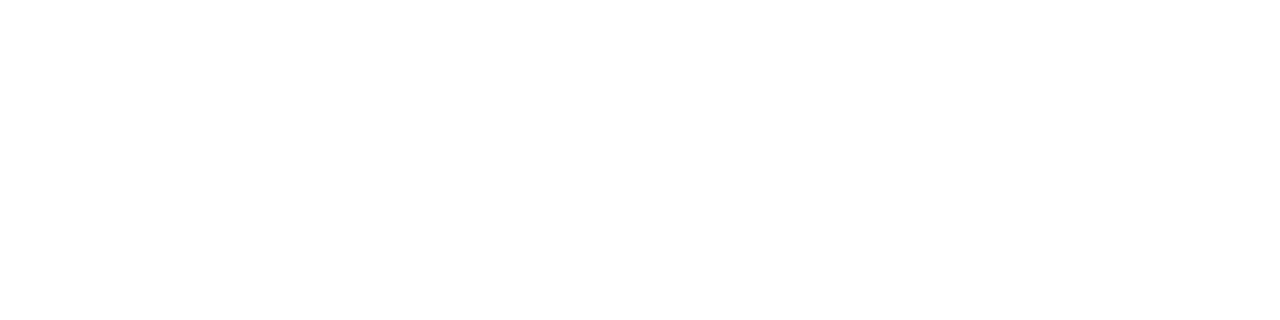
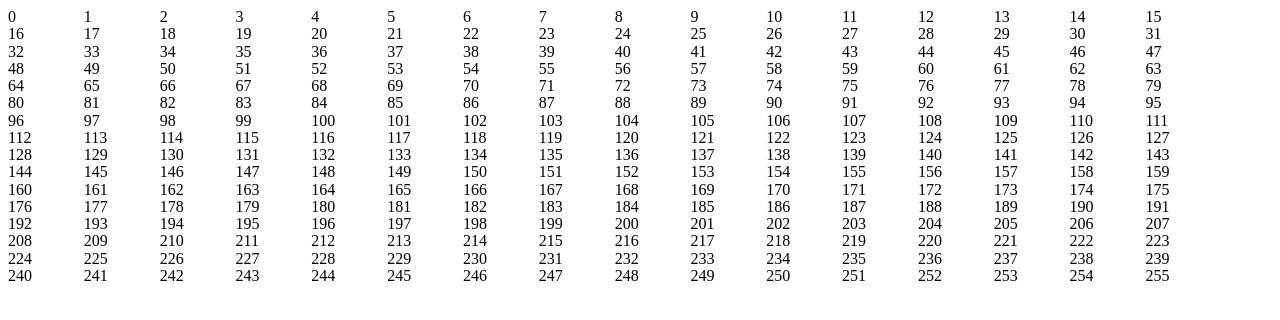
Before and after one commit to UrcRyn/Etch-A-Sketch, a plain HTML site: page index.html in a window 1280 px wide. Drawn offline with Linux system fonts and the light colour scheme.

Commit message:
Created grid and code that changes background color when mouse passes over grid element

```diff
--- a/index.html
+++ b/index.html
@@ -1,17 +1,44 @@
 <!DOCTYPE html>
 <head>
-    <meta name="description" content="This is the Etch-A-Sketch project from The Odin Project as created
-    by Eric Ryan on May 28th, 2020.">
+    <meta name="description" content="This is the Etch-A-Sketch project from The Odin Project
+    as created by Eric Ryan on May 28th, 2020.">
 </head>
 
 <style>
+#grid-container {
+    display: grid;
+    grid-template-columns: repeat(16, 6%);
+    grid-template-rows: repeat(16, 6%);
+}
+
+#purple-background {
+    background-color: purple;
+}
 
 </style>
 
 <body>
 
+<div id="grid-container">
+
+</div>
+
 </body>
 
 <script>
+for (let i=0; i<256; i++) {
+    const div = document.createElement("div");
+    div.textContent = i;
+    div.addEventListener("mouseover", () => changeColor(div));
+    const gridcontainer = document.querySelector("#grid-container");
+    gridcontainer.appendChild(div);
+}
+
+
+function changeColor(element) {
+    element.style.backgroundColor = "purple";
+    console.log("she work");
+
+}
 
 </script>
```
